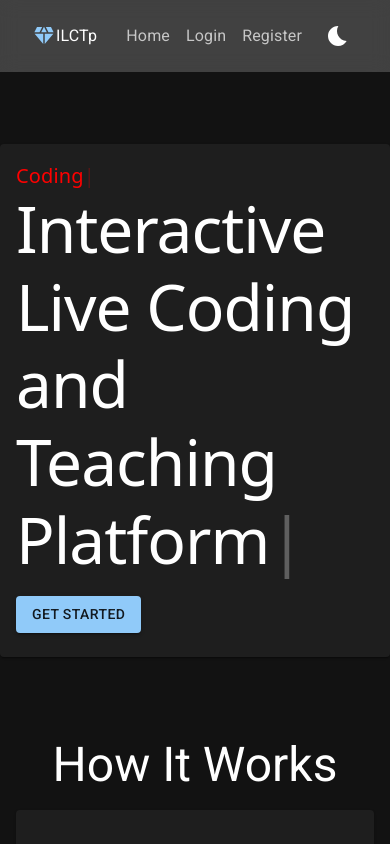
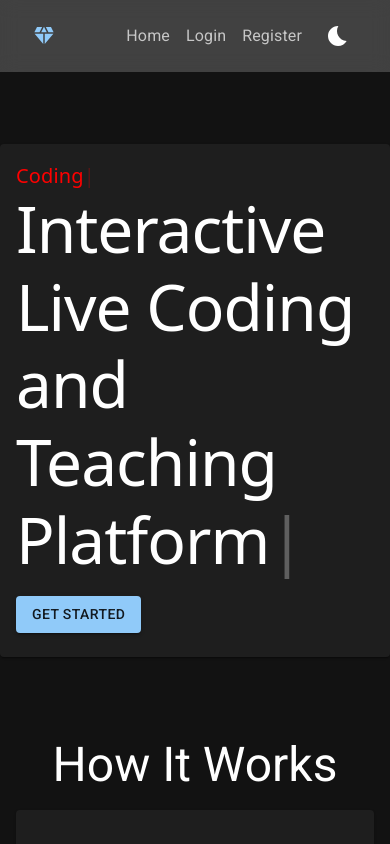
Before and after one commit to turtlebeasts/ILCT_Platform, a React (Vite) app: page / in a window 390 px wide. Shown: the top 844 px of the page. Built offline with nearby package versions, Linux system fonts and the light colour scheme; no server answers.

Commit message:
fixed Navbar breakpoint on sm

```diff
--- a/src/components/Navbar.jsx
+++ b/src/components/Navbar.jsx
@@ -21,7 +21,7 @@ export default function Navbar({ darkMode, handleThemeChange }) {
                     <Grid item>
                         <Box sx={{ display: 'flex', justifyContent: 'center', alignItems: 'center' }}>
                             <DiamondIcon color="primary" />
-                            <Typography color={darkMode ? "white" : "black"}>ILCTp</Typography>
+                            <Typography color={darkMode ? "white" : "black"} sx={{ display: { sm: 'block', xs: 'none' } }}>ILCTp</Typography>
                         </Box>
                     </Grid>
                     <Grid item>
```
